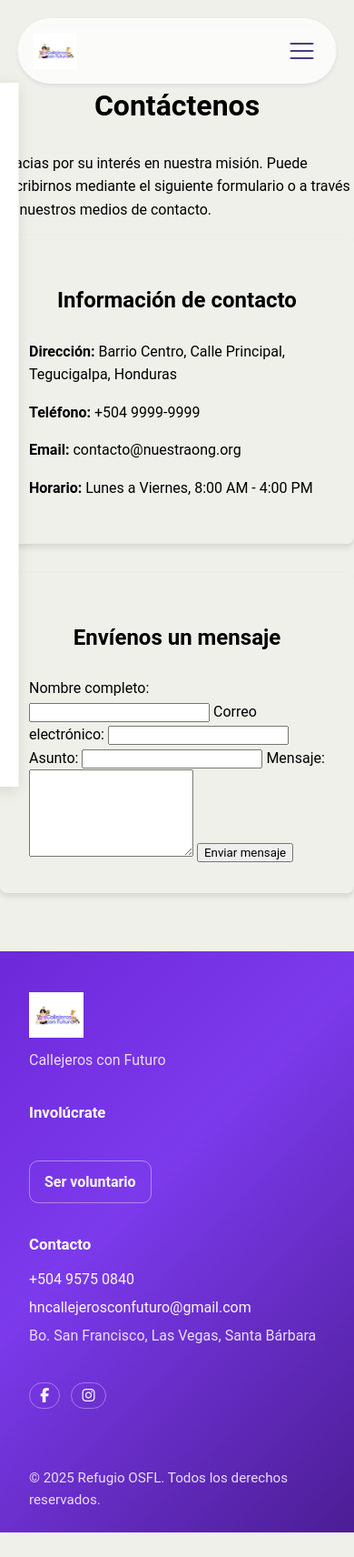
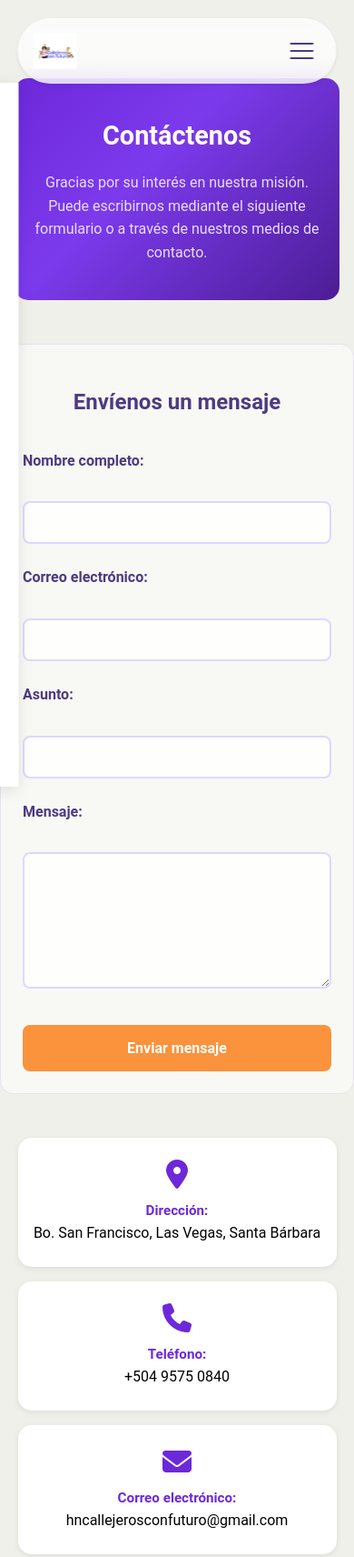
Before and after one commit to tommysvs/web-osfl, a plain HTML site: page contacto.html in a window 390 px wide. Shown: the top 1712 px of the page at 91% size. Before the commit the page ends 1685 px from the top, so only its background shows below. Drawn offline with Linux system fonts and the light colour scheme.

Commit message:
added styles for contact page

```diff
--- a/contacto.html
+++ b/contacto.html
@@ -25,14 +25,14 @@
                 </button>
                 <nav class="nav-menu">
                     <ul>
-                        <li><a href="index.html" aria-current="page">Inicio</a></li>
+                        <li><a href="index.html">Inicio</a></li>
                         <li><a href="nosotros.html">Nosotros</a></li>
                         <li><a href="programas.html">Programas</a></li>
                         <li><a href="ayudar.html">Cómo ayudar</a></li>
                         <li><a href="galeria.html">Galería</a></li>
                         <li><a href="blog.html">Blog</a></li>
                         <li><a href="eventos.html">Eventos</a></li>
-                        <li><a href="contacto.html">Contáctenos</a></li>
+                        <li><a href="contacto.html" aria-current="page">Contáctenos</a></li>
                         <li><a href="faq.html">FAQ</a></li>
                         <li><a class="nav-btn-donate" href="donaciones.html">Donar</a></li>
                     </ul>
@@ -50,16 +50,12 @@
         </div>
     </header>
 
-    <main class="container">
-        <h1>Contáctenos</h1>
-        <p>Gracias por su interés en nuestra misión. Puede escribirnos mediante el siguiente formulario o a través de nuestros medios de contacto.</p>
 
-        <section class="contact-info">
-            <h2>Información de contacto</h2>
-            <p><strong>Dirección:</strong> Barrio Centro, Calle Principal, Tegucigalpa, Honduras</p>
-            <p><strong>Teléfono:</strong> +504 9999-9999</p>
-            <p><strong>Email:</strong> contacto@nuestraong.org</p>
-            <p><strong>Horario:</strong> Lunes a Viernes, 8:00 AM - 4:00 PM</p>
+
+    <main>
+        <section class="page-banner">
+            <h1>Contáctenos</h1>
+            <p>Gracias por su interés en nuestra misión. Puede escribirnos mediante el siguiente formulario o a través de nuestros medios de contacto.</p>
         </section>
 
         <section class="contact-form">
@@ -81,13 +77,20 @@
                 <button type="submit" class="btn-enviar">Enviar mensaje</button>
             </form>
         </section>
+
+        <section class="contact-info">
+            <p><strong><i class="fas fa-map-marker-alt"></i> Dirección:</strong> Bo. San Francisco, Las Vegas, Santa Bárbara</p>
+            <p><strong><i class="fas fa-phone"></i> Teléfono:</strong> +504 9575 0840</p>
+            <p><strong><i class="fas fa-envelope"></i> Correo electrónico:</strong> hncallejerosconfuturo@gmail.com</p>
+            <p><strong><i class="fas fa-clock"></i> Horario:</strong> Lunes a Viernes, 8:00 AM - 5:00 PM</p>
+        </section>
     </main>
 
     <footer class="site-footer">
         <div class="footer-inner">
             <div class="footer-brand">
                 <a href="index.html" class="logo-nav">
-                    <img src="assets/img/logo.jpg" alt="Refugio OSFL" class="footer-logo" />
+                    <img src="assets/img/logo.jpg" alt="Callejeros con Futuro HN" class="footer-logo" />
                 </a>
                 <p>Callejeros con Futuro</p>
             </div>
@@ -113,7 +116,7 @@
         </div>
 
         <div class="footer-bottom">
-            <span>© 2025 Refugio OSFL. Todos los derechos reservados.</span>
+            <span>© 2025 Callejeros con Futuro HN. Todos los derechos reservados.</span>
         </div>
     </footer>
     <script src="js/script.js"></script>
--- a/styles/style.css
+++ b/styles/style.css
@@ -10,6 +10,7 @@ body {
     background-color: #f0f0ea;
 }
 
+/* Navigation bar */
 header {
     background: rgba(255, 255, 255, 0.7);
     backdrop-filter: blur(10px);
@@ -223,80 +224,151 @@ h1, h2 {
     margin-bottom: 1.5rem;
 }
 
-section {
-    background-color: var(--white);
-    padding: 2rem;
-    margin-bottom: 2rem;
-    border-radius: 8px;
-    box-shadow: 0 4px 6px rgba(0, 0, 0, 0.1);
+/* Page banner*/
+.page-banner {
+    background: linear-gradient(135deg, #6d28d9 0%, #7c3aed 40%, #4c1d95 100%);
+    color: #f8f5ff;
+    padding: 4rem 2rem;
+    margin: 2rem auto 3rem;
+    max-width: 1200px;
+    text-align: center;
 }
 
-.btn {
-    display: inline-block;
-    padding: 0.75rem 1.5rem;
-    margin-top: 1rem;
-    border: none;
-    border-radius: 5px;
-    cursor: pointer;
-    text-decoration: none;
-    text-align: center;
-    transition: background-color 0.3s, transform 0.2s;
+.page-banner h1 {
+    color: #ffffff;
+    font-size: 2.5rem;
+    margin: 0 0 1rem 0;
+    font-weight: 700;
 }
 
-.btn-primary {
-    background-color: var(--secondary-color);
-    color: var(--white);
+.page-banner p {
+    color: #e9ddff;
+    font-size: 1.1rem;
+    margin: 0;
+    max-width: 700px;
+    margin-left: auto;
+    margin-right: auto;
 }
 
-.btn-primary:hover {
-    background-color: #5A6268;
-    transform: translateY(-2px);
+/* Contact page */
+.contact-form {
+    max-width: 600px;
+    margin: 3rem auto;
+    padding: 2rem;
+    background: rgba(255, 255, 255, 0.5);
+    backdrop-filter: blur(10px);
+    border-radius: 15px;
+    border: 1px solid rgba(109, 40, 217, 0.1);
 }
 
-.form-group {
+.contact-form h2 {
+    text-align: center;
+    color: #4d3b80;
+    margin-bottom: 2rem;
+}
+
+#formContacto {
+    display: flex;
+    flex-direction: column;
+    gap: 1.5rem;
+}
+
+#formContacto label {
+    font-weight: 600;
+    color: #4d3b80;
+    margin-bottom: 0.5rem;
+    display: block;
+}
+
+#formContacto input,
+#formContacto textarea {
+    padding: 0.75rem 1rem;
+    border: 2px solid #e0d7ff;
+    border-radius: 8px;
+    font-family: inherit;
+    font-size: 1rem;
+    transition: all 0.3s ease;
+    background: rgba(255, 255, 255, 0.8);
+}
+
+#formContacto input:focus,
+#formContacto textarea:focus {
+    outline: none;
+    border-color: #6d28d9;
+    background: rgba(255, 255, 255, 1);
+    box-shadow: 0 0 0 3px rgba(109, 40, 217, 0.1);
+}
+
+#formContacto input::placeholder,
+#formContacto textarea::placeholder {
+    color: rgba(77, 59, 128, 0.5);
+}
+
+#formContacto textarea {
+    resize: vertical;
+    min-height: 150px;
+}
+
+.btn-enviar {
+    background-color: #fb923c;
+    color: #ffffff;
+    border: none;
+    padding: 1rem;
+    font-size: 1rem;
+    font-weight: 600;
+    border-radius: 8px;
+    cursor: pointer;
+    transition: all 0.3s ease;
+    margin-top: 1rem;
+}
+
+.btn-enviar:hover {
+    background-color: #f97316;
+    box-shadow: 0 8px 16px rgba(251, 146, 60, 0.3);
+}
+
+.contact-info {
+    display: grid;
+    grid-template-columns: repeat(4, 1fr);
+    gap: 1.5rem;
+    margin: 3rem 0;
+    max-width: 1200px;
+    margin-left: auto;
+    margin-right: auto;
+}
+
+.contact-info p {
+    display: flex;
+    flex-direction: column;
+    align-items: center;
+    text-align: center;
+    padding: 2rem 1rem;
+    background: white;
+    border-radius: 15px;
+    box-shadow: 0 2px 6px rgba(0, 0, 0, 0.08);
+    margin: 0;
+}
+
+.contact-info i {
+    display: block;
+    font-size: 2.5rem;
+    color: #6d28d9;
     margin-bottom: 1rem;
 }
 
-.form-group label {
+.contact-info strong {
+    color: #6d28d9;
+    font-weight: 700;
     display: block;
     margin-bottom: 0.5rem;
-    font-weight: bold;
+    font-size: 0.95rem;
 }
 
-.form-group input[type="text"],
-.form-group input[type="email"],
-.form-group input[type="number"],
-.form-group textarea {
-    width: 100%;
-    padding: 0.75rem;
-    border: 1px solid #ccc;
-    border-radius: 4px;
-    box-sizing: border-box;
+.contact-info p > * {
+    margin: 0;
 }
 
-.donation-options label {
-    display: inline-block;
-    margin-right: 15px;
-    font-weight: normal;
-}
-
-.card-grid {
-    display: grid;
-    grid-template-columns: repeat(auto-fit, minmax(300px, 1fr));
-    gap: 20px;
-}
-
-.card {
-    border: 1px solid #eee;
-    border-radius: 6px;
-    padding: 1.5rem;
-    text-align: center;
-    transition: box-shadow 0.3s;
-}
-
-.card:hover {
-    box-shadow: 0 6px 12px rgba(0, 0, 0, 0.15);
-}
+/* Footer */
 
 .site-footer {
     background: linear-gradient(135deg, #6d28d9 0%, #7c3aed 40%, #4c1d95 100%);
@@ -339,7 +411,7 @@ section {
 }
 
 .footer-logo {
-    height: 50px;
+    height: 140px;
     width: auto;
     object-fit: contain;
 }
@@ -418,40 +490,13 @@ section {
     padding: 0 1rem;
 }
 
+/* Responsive */
+
 @media (max-width: 768px) {
-    .footer-bottom {
-        flex-direction: column;
-        align-items: flex-start;
+    body {
+        padding-top: 70px;
     }
 
-    .footer-inner {
-        grid-template-columns: 1fr;
-        gap: 2rem;
-    }
-
-    .footer-brand,
-    .footer-volunteer,
-    .footer-contact {
-        align-items: flex-start;
-        text-align: left;
-    }
-
-    .footer-social {
-        justify-content: flex-start;
-    }
-}
-
-@media (max-width: 900px) {
-    .nav-menu ul li a {
-        font-size: 0.98rem;
-        padding: 0.4rem 0.7rem;
-    }
-    .logo-nav {
-        font-size: 1.1rem;
-    }
-}
-
-@media (max-width: 768px) {
     .nav-toggle {
         display: block;
         background: none;
@@ -536,13 +581,71 @@ section {
         height: 40px;
     }
 
-    body {
-        padding-top: 70px;
+    .page-banner {
+        padding: 2.5rem 1rem;
+        margin: 1rem;
+        border-radius: 15px;
+    }
+
+    .page-banner h1 {
+        font-size: 1.8rem;
+    }
+
+    .page-banner p {
+        font-size: 1rem;
+    }
+
+    .contact-info {
+        grid-template-columns: 1fr;
+        gap: 1rem;
+        margin: 2rem 1rem;
+        max-width: 90%;
+        margin-left: auto;
+        margin-right: auto;
+    }
+
+    .contact-info p {
+        padding: 1.5rem 1rem;
+    }
+
+    .contact-info i {
+        font-size: 2rem;
+        margin-bottom: 0.75rem;
+    }
+
+    .contact-form {
+        max-width: 100%;
+        padding: 1.5rem;
+    }
+
+    .footer-bottom {
+        flex-direction: column;
+        align-items: flex-start;
+    }
+
+    .footer-inner {
+        grid-template-columns: 1fr;
+        gap: 2rem;
+    }
+
+    .footer-brand,
+    .footer-volunteer,
+    .footer-contact {
+        align-items: flex-start;
+        text-align: left;
+    }
+
+    .footer-social {
+        justify-content: flex-start;
     }
 }
 
-@media (max-width: 768px) {
-    .card-grid {
-        grid-template-columns: 1fr;
+@media (max-width: 900px) {
+    .nav-menu ul li a {
+        font-size: 0.98rem;
+        padding: 0.4rem 0.7rem;
+    }
+    .logo-nav {
+        font-size: 1.1rem;
     }
 }
```
